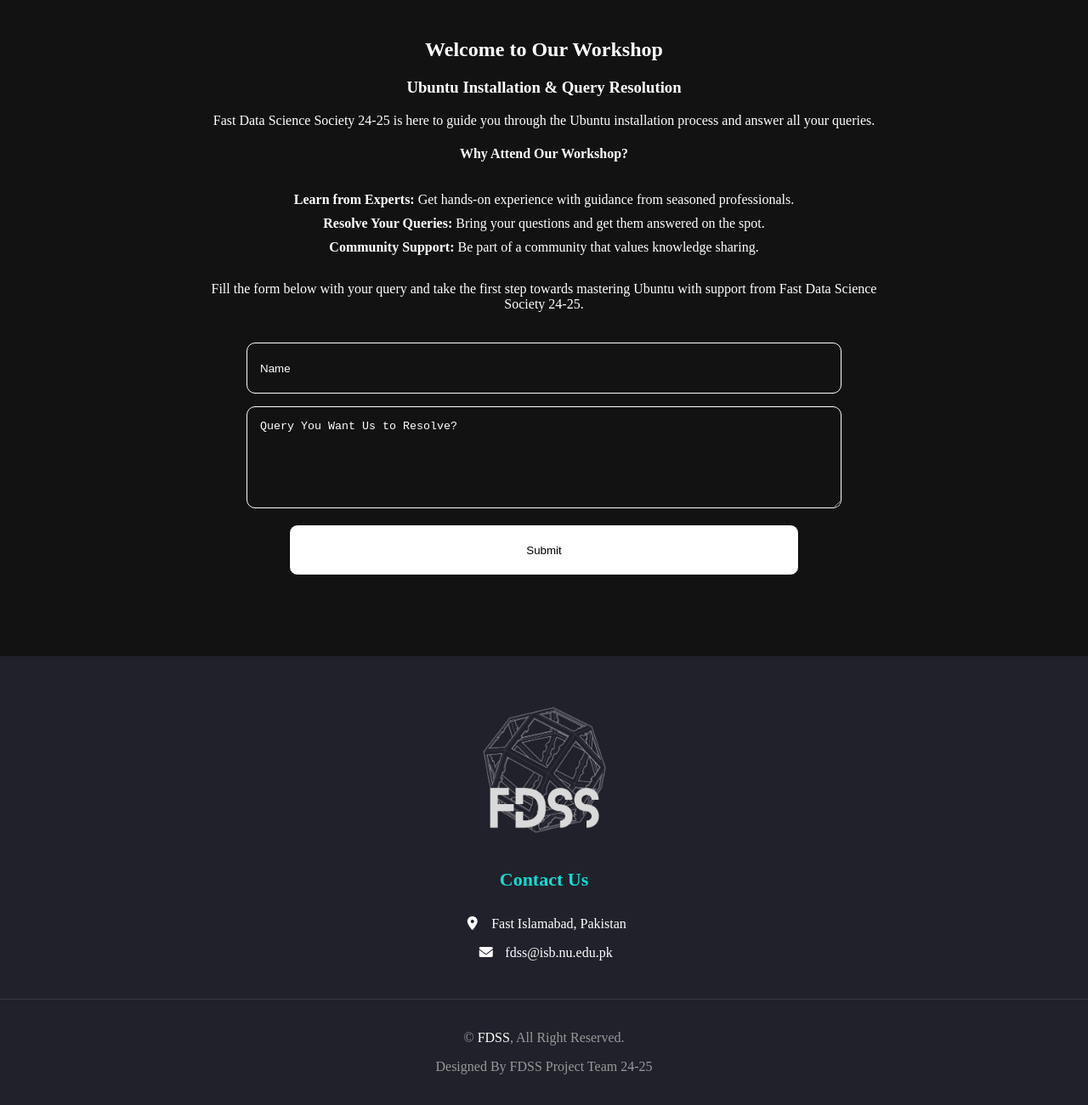
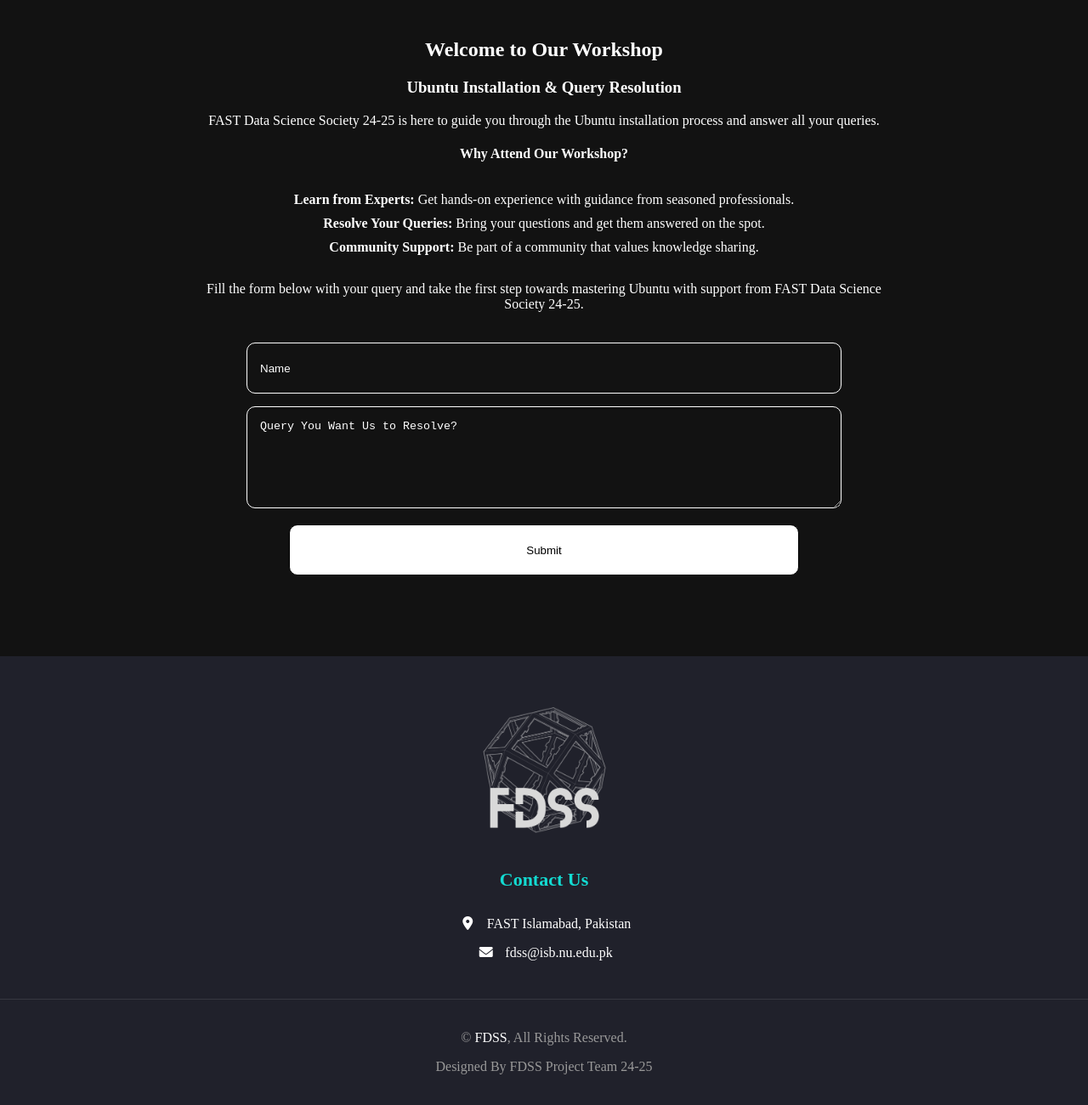
Before and after one commit to fdss-isb/form, a plain HTML site: page index.html in a window 1280 px wide. Shown: the part 951-2251 px from the top of the page at 85% size. Drawn offline with Linux system fonts and the light colour scheme.

Commit message:
Update index.html

```diff
--- a/index.html
+++ b/index.html
@@ -233,7 +233,7 @@
         <section style="text-align: center;">
             <h2>Welcome to Our Workshop</h2>
             <h3>Ubuntu Installation & Query Resolution</h3>
-            <p>Fast Data Science Society 24-25 is here to guide you through the Ubuntu installation process and answer
+            <p>FAST Data Science Society 24-25 is here to guide you through the Ubuntu installation process and answer
                 all your queries.</p>
 
             <h4>Why Attend Our Workshop?</h4>
@@ -244,7 +244,7 @@
                 <li><strong>Community Support:</strong> Be part of a community that values knowledge sharing.</li>
             </ul>
             <p>Fill the form below with your query and take the first step towards mastering Ubuntu with support from
-                Fast Data Science
+                FAST Data Science
                 Society 24-25.</p>
         </section>
 
@@ -280,12 +280,12 @@
         </div>
         <div class="footer-contact">
             <h2>Contact Us</h2>
-            <p><i class="fas fa-map-marker-alt"></i>Fast Islamabad, Pakistan</p>
+            <p><i class="fas fa-map-marker-alt"></i>FAST Islamabad, Pakistan</p>
             <p><i class="fa fa-envelope"></i>fdss@isb.nu.edu.pk</p>
         </div>
 
         <div class="copyright">
-            <p>&copy; <a href="#">FDSS</a>, All Right Reserved.</p>
+            <p>&copy; <a href="#">FDSS</a>, All Rights Reserved.</p>
             <p>Designed By FDSS Project Team 24-25</p>
         </div>
     </div>
```
